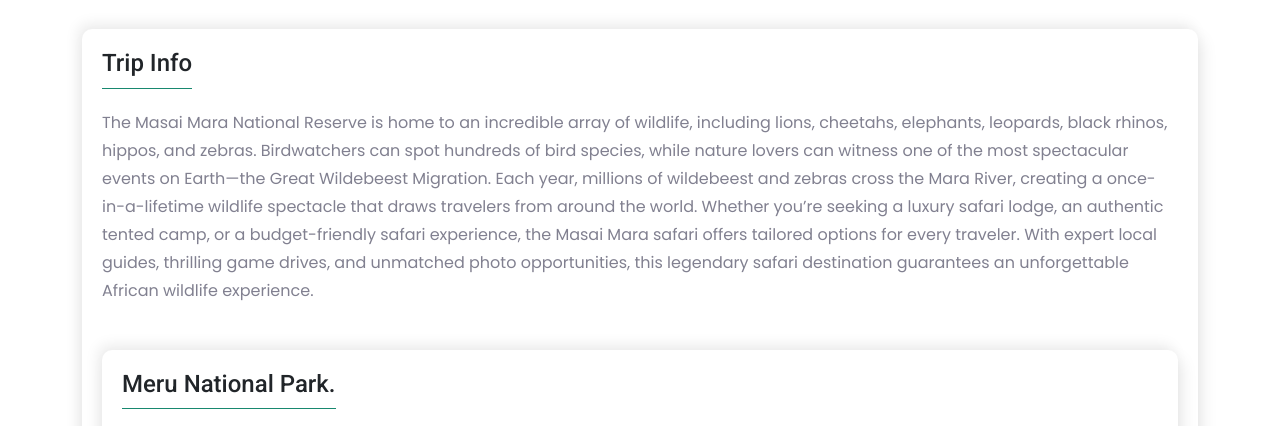
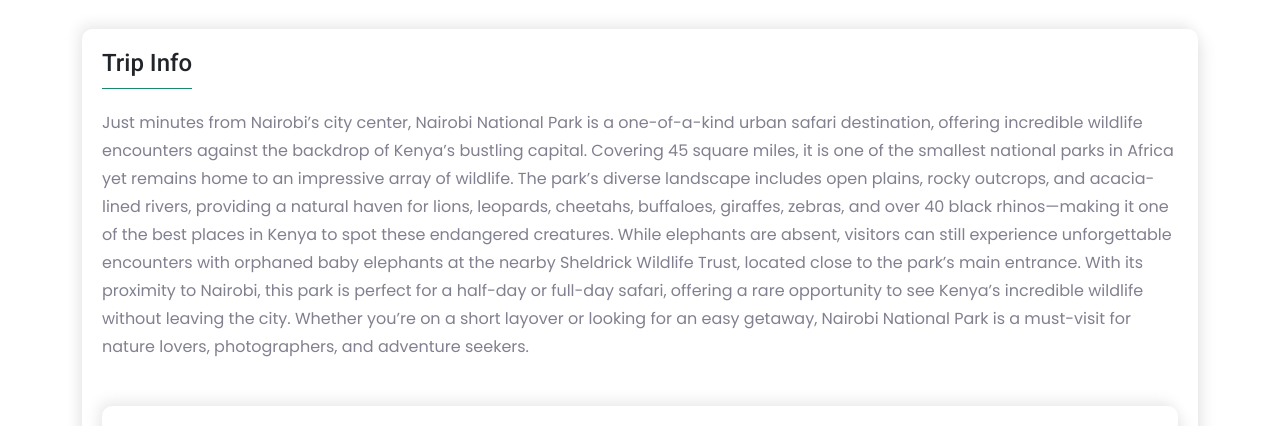
Before and after one commit to mwakireti/dreamyexplorationkenyasafaris, a PHP site: page /nairobinationalpark.php in a window 1280 px wide. Shown: the part 1224-1650 px from the top of the page. Run offline with PHP 8.4, Linux system fonts and the light colour scheme; some libraries are stand-ins or nearby versions.

Commit message:
new file

```diff
--- a/nairobinationalpark.php
+++ b/nairobinationalpark.php
@@ -83,11 +83,11 @@
             <div class="row">
                 <div class="col-lg-12">
                     <div class="common_bannner_text">
-                        <h2>MERU NATIONAL PARK. </h2>
+                        <h2>NAIROBI NATIONAL PARK. </h2>
                         <ul>
                             <li><a href="index.html">Home</a></li>
                             <li><span><i class="fas fa-circle"></i></span><a href="tour-search.html">Safari</a></li>
-                            <li><span><i class="fas fa-circle"></i></span> Meru National Park.</li>
+                            <li><span><i class="fas fa-circle"></i></span> Nairobi National Park.</li>
                         </ul>
                     </div>
                 </div>
@@ -104,7 +104,7 @@
                         <div class="tour_details_heading_wrapper">
                             <div class="tour_details_top_heading">
                                 <h2>Explore the wild safari.</h2>
-                                <h5><i class="fas fa-map-marker-alt"></i> Meru National Park.
+                                <h5><i class="fas fa-map-marker-alt"></i> Nairobi National Park.
                                 </h5>
                             </div>
                             <div class="tour_details_top_heading_right">
@@ -202,17 +202,16 @@
                         <div class="tour_details_boxed">
                             <h3 class="heading_theme">Trip Info</h3>
                             <div class="tour_details_boxed_inner">
-                                <p> The Masai Mara National Reserve is home to an incredible array of wildlife, including lions, cheetahs, elephants, leopards, black rhinos, hippos, and zebras.
-                                    Birdwatchers can spot hundreds of bird species, while nature lovers can witness one of the most spectacular events on Earth—the Great Wildebeest Migration.
-                                    Each year, millions of wildebeest and zebras cross the Mara River, creating a once-in-a-lifetime wildlife spectacle that draws travelers from around the world.
-                                    Whether you’re seeking a luxury safari lodge, an authentic tented camp, or a budget-friendly safari experience, the Masai Mara safari offers tailored options for every traveler. With expert local guides, thrilling game drives, and unmatched photo opportunities, this legendary safari destination guarantees an unforgettable African wildlife experience.</p>
+                                <p> Just minutes from Nairobi’s city center, Nairobi National Park is a one-of-a-kind urban safari destination, offering incredible wildlife encounters against the backdrop of Kenya’s bustling capital. Covering 45 square miles, it is one of the smallest national parks in Africa yet remains home to an impressive array of wildlife.
+                                    The park’s diverse landscape includes open plains, rocky outcrops, and acacia-lined rivers, providing a natural haven for lions, leopards, cheetahs, buffaloes, giraffes, zebras, and over 40 black rhinos—making it one of the best places in Kenya to spot these endangered creatures. While elephants are absent, visitors can still experience unforgettable encounters with orphaned baby elephants at the nearby Sheldrick Wildlife Trust, located close to the park’s main entrance.
+                                    With its proximity to Nairobi, this park is perfect for a half-day or full-day safari, offering a rare opportunity to see Kenya’s incredible wildlife without leaving the city. Whether you’re on a short layover or looking for an easy getaway, Nairobi National Park is a must-visit for nature lovers, photographers, and adventure seekers.</p>
                                 <!-- <p>
                                 ACTIVITIES:Our main activities are Game drive and village tour.
                                 One may also spot, Zebras, giraffe, elephant migration, dwarf mongoose, dik dik, lion, impala, snake, baboons, jackal, buffalo, hippo, blue monkey, waterbuck, flamingo, warthog, acacia woodlands, Serengeti savannah, wildebeest, impala, rhino, gazelles, cheetahs, spotted hyena, ostriches and unique bird species.
                                 WE OFFER:Our services in three different levels of accomodations, Basic, Luxury and Premium. .</p> -->
 
                         <div class="tour_details_boxed">
-                            <h3 class="heading_theme">Meru National Park.</h3>
+                            <h3 class="heading_theme">Nairobi National Park.</h3>
                             <div class="map_area">
                                 <iframe
                                     src="https://www.google.com/maps/embed?pb=!1m18!1m12!1m3!1d127449.70342141512!2d36.59481074513824!3d-3.398140243905732!2m3!1f0!2f0!3f0!3m2!1i1024!2i768!4f13.1!3m3!1m2!1s0x18371c88f2387383%3A0xbc1907f7ec497152!2sArusha%2C%20Tanzania!5e0!3m2!1sen!2ske!4v1733854338051!5m2!1sen!2ske" width="600" height="450" style="border:0;" allowfullscreen="" loading="lazy" referrerpolicy="no-referrer-when-downgrade"></iframe>
```
